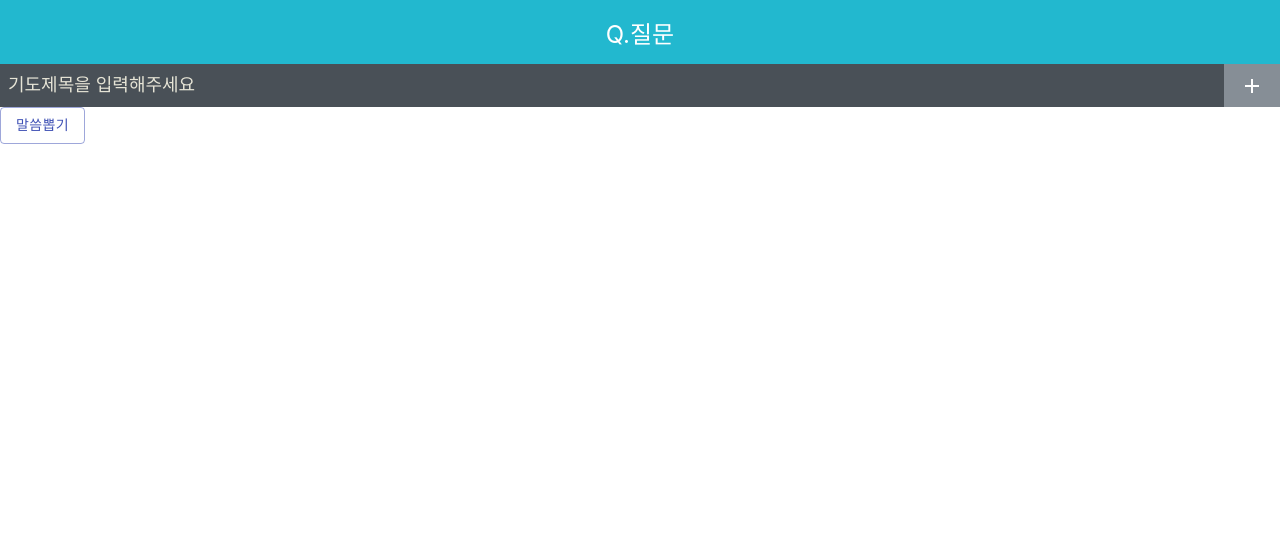
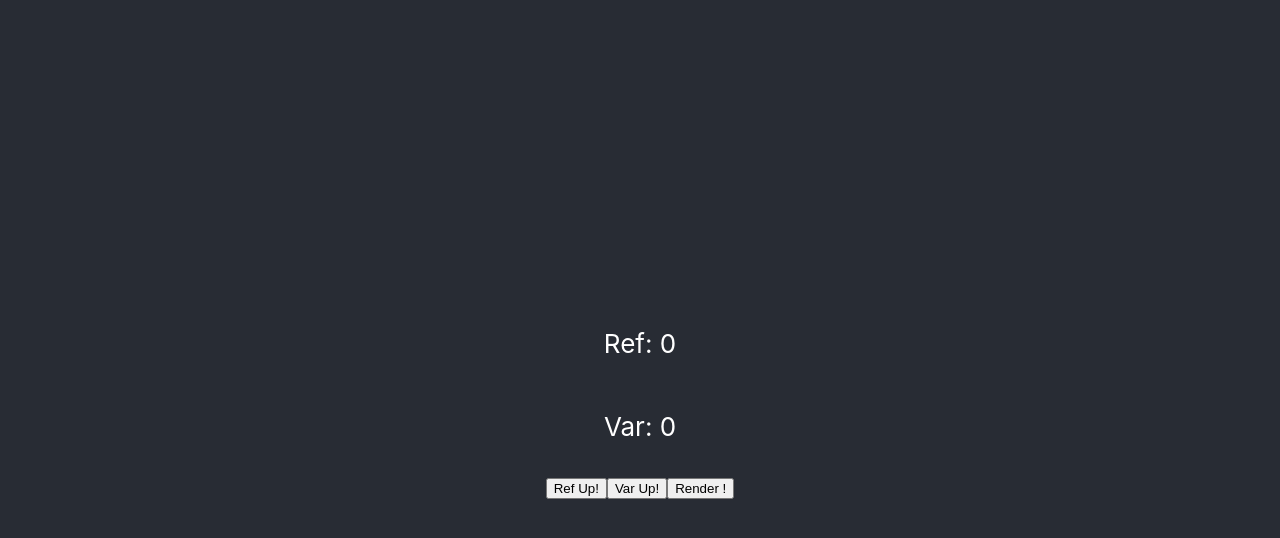
Before and after one commit to BES9507/test_Loen, a React (Create React App) app: page / in a window 1280 px wide. Shown: the top 538 px of the page. Built offline with nearby package versions, Linux system fonts and the light colour scheme.

Commit message:
useRef 연습

```diff
--- a/package.json
+++ b/package.json
@@ -12,6 +12,8 @@
     "@testing-library/jest-dom": "^5.14.1",
     "@testing-library/react": "^13.0.0",
     "@testing-library/user-event": "^13.2.1",
+    "file-saver": "^2.0.5",
+    "html2canvas": "^1.4.1",
     "node-sass": "^9.0.0",
     "react": "^18.2.0",
     "react-dom": "^18.2.0",
--- a/src/App.js
+++ b/src/App.js
@@ -1,22 +1,64 @@
-import React, { useState } from "react";
-import TodoTemplate from "./components/TodoTemplate";
-import TodoImage from "./components/TodoImage";
+// import React, { useState } from "react";
+// import TodoTemplate from "./components/TodoTemplate";
+// import TodoImage from "./components/TodoImage";
 
-const App = () => {
-  const [isOpen, setIsOpen] = useState(false);
-  const onClickEvent = () => {
-    setIsOpen(true);
+// const App = () => {
+//   const [isOpen, setIsOpen] = useState(false);
+//   const onClickEvent = () => {
+//     setIsOpen(true);
+//   };
+
+//   return (
+//     <div>
+//       {isOpen ? (
+//         <TodoImage></TodoImage>
+//       ) : (
+//         <TodoTemplate onClickPick={onClickEvent} />
+//       )}
+//     </div>
+//   );
+// };
+
+// export default App;
+
+import { useState, useRef } from "react";
+import "./App.css";
+
+function App() {
+  const [render, setRender] = useState(false);
+  const countRef = useRef(0);
+  let countVar = 0;
+
+  console.log("***** 렌더링 후 Ref:", countRef.current);
+  console.log("***** 렌더링 후 Var:", countVar);
+
+  const increaseRef = () => {
+    countRef.current = countRef.current + 1;
+    console.log("Ref Up! --->", countRef.current);
   };
 
+  const increaseVar = () => {
+    countVar = countVar + 1;
+    console.log("Var Up! --->", countVar);
+  };
+
+  const doRender = () => {
+    setRender(!render);
+  };
   return (
-    <div>
-      {isOpen ? (
-        <TodoImage></TodoImage>
-      ) : (
-        <TodoTemplate onClickPick={onClickEvent} />
-      )}
+    <div className="App">
+      <header className="App-header">
+        <p>Ref: {countRef.current}</p>
+        <p>Var: {countVar}</p>
+
+        <div>
+          <button onClick={increaseRef}>Ref Up!</button>
+          <button onClick={increaseVar}>Var Up!</button>
+          <button onClick={doRender}>Render !</button>
+        </div>
+      </header>
     </div>
   );
-};
+}
 
 export default App;
--- /dev/null
+++ b/src/styles.css
@@ -0,0 +1,4 @@
+.App {
+    font-family: sans-serif;
+    text-align:center;
+}
```
Also changed, not shown: 1 other file (tests, documents, lock files or other folders).
